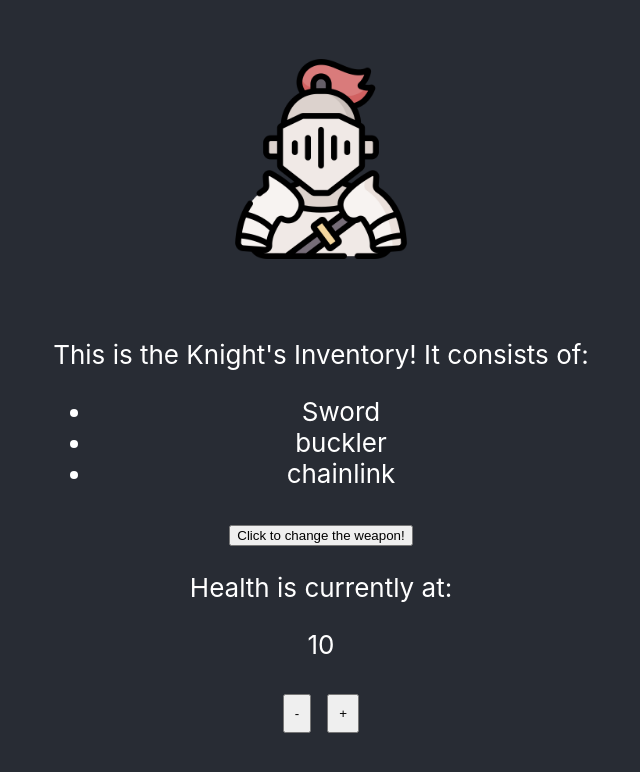
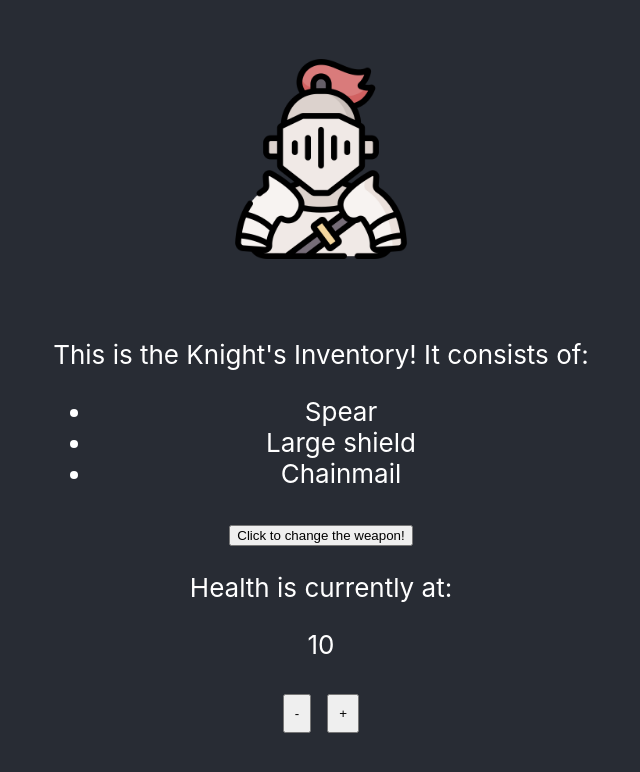
Before and after one commit to Nate-Gage/knights-inventory, a React (Create React App) app: page / in a window 1280 px wide. Shown: the top 772 px of the page, without its empty margins (319-959 px from the left). Built offline with nearby package versions, Linux system fonts and the light colour scheme.

Commit message:
Added JSX after health state is below 1

```diff
--- a/src/features/inventory/HealthCounter.js
+++ b/src/features/inventory/HealthCounter.js
@@ -17,6 +17,7 @@ export const HealthCounter = () => {
       <button className={styles.button} onClick={() => dispatch(increment())}>
         +
       </button>
+      {health < 1 && <p>Oh no, you have died!</p>}
     </div>
   );
 };
--- a/src/features/inventory/Inventory.js
+++ b/src/features/inventory/Inventory.js
@@ -21,7 +21,7 @@ export const Inventory = () => {
         <li>{shield}</li>
         <li>{armor}</li>
       </ul>
-      <button onClick={dispatch(editWeapon("Sword"))}>
+      <button onClick={() => dispatch(editWeapon("Small stick (whoops!)"))}>
         Click to change the weapon!{" "}
       </button>
     </div>
--- a/src/features/inventory/inventorySlice.js
+++ b/src/features/inventory/inventorySlice.js
@@ -2,9 +2,9 @@ import { createAsyncThunk, createSlice } from "@reduxjs/toolkit";
 import { fetchHealth } from "./healthAPI";
 
 const initialState = {
-  weapon: "spear",
-  shield: "buckler",
-  armor: "chainlink",
+  weapon: "Spear",
+  shield: "Large shield",
+  armor: "Chainmail",
 };
 
 // The function below is called a thunk and allows us to perform async logic. It
```
